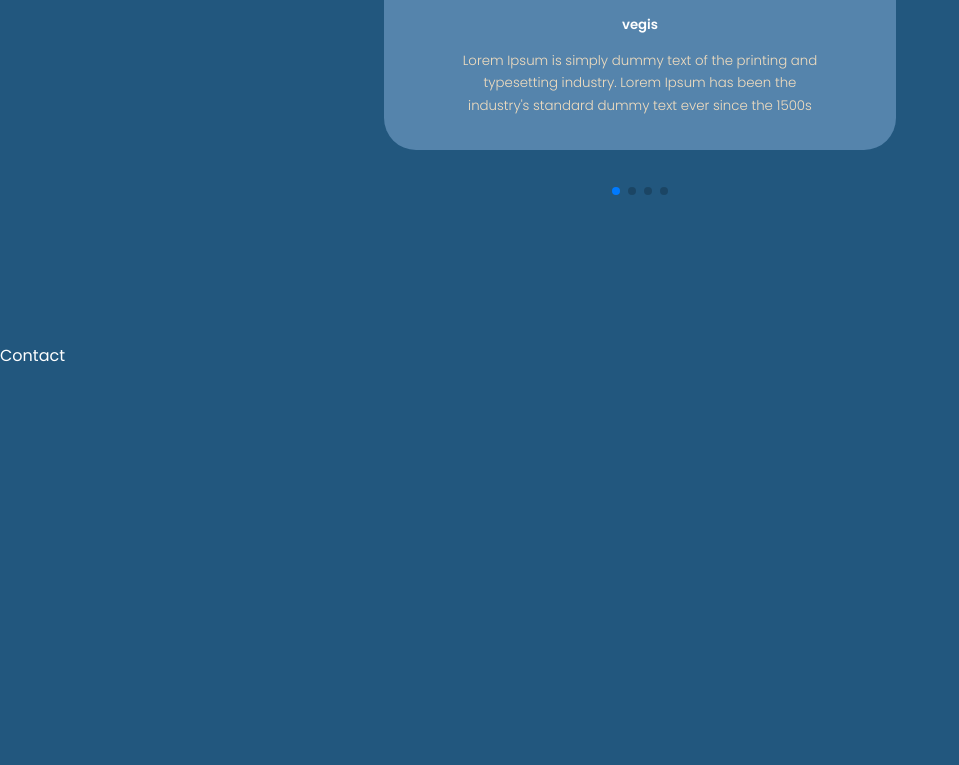
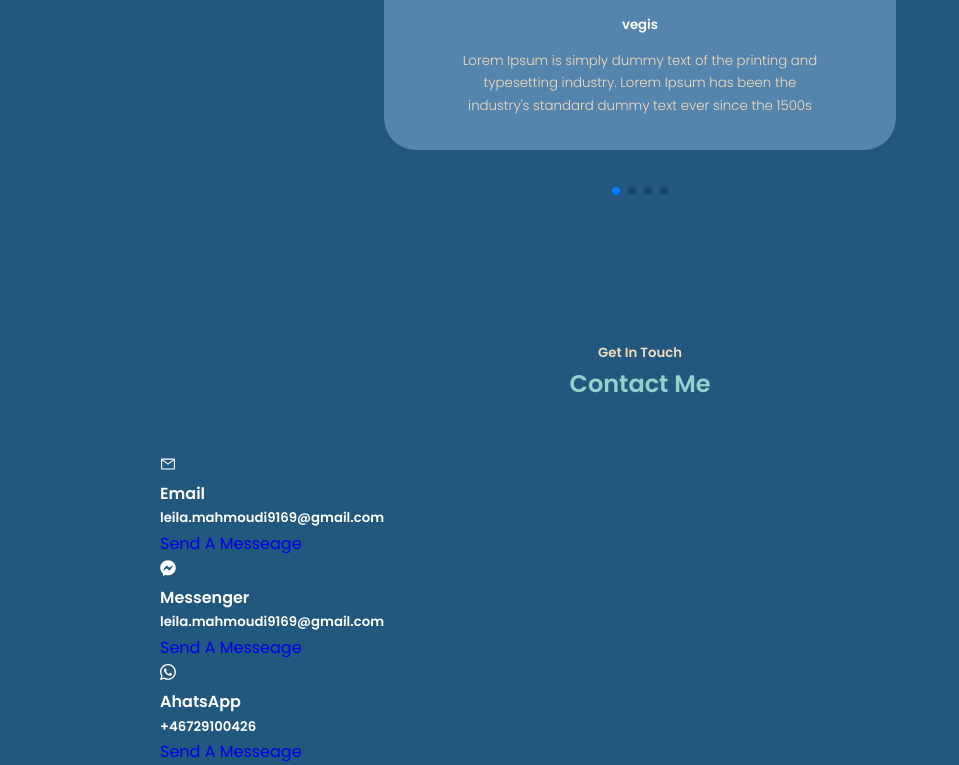
Before and after one commit to leilamahmoudi/portfolio-react-typescript-, a React (Create React App) app: page / in a window 1280 px wide. Shown: the part 4462-5227 px from the top of the page, without its empty margins (0-959 px from the left). Before the commit the page ends 4831 px from the top, so only its background shows below. Built offline with nearby package versions, Linux system fonts and the light colour scheme; a web font is replaced by a local one.

Commit message:
added contact options

```diff
--- a/src/components/contact/Contact.tsx
+++ b/src/components/contact/Contact.tsx
@@ -1,8 +1,52 @@
 import React from "react";
+import { AiOutlineMail } from "react-icons/ai";
+import { FaFacebookMessenger } from "react-icons/fa";
+import { BsWhatsapp } from "react-icons/bs";
 import "./contact.css";
 
 const Contact = () => {
-  return <section id="contact">Contact</section>;
+  return (
+    <section id="contact">
+      <h5>Get In Touch</h5>
+      <h2>Contact Me</h2>
+
+      <div className="container contact__container">
+        <div className="contact__options">
+          <article className="contact__option">
+            <AiOutlineMail />
+            <h4>Email</h4>
+            <h5>leila.mahmoudi9169@gmail.com</h5>
+            <a href="mailto:leila.mahmoudi9169@gmail.com" target="_blank">
+              Send A Messeage
+            </a>
+          </article>
+          <article className="contact__option">
+            <FaFacebookMessenger />
+            <h4>Messenger</h4>
+            <h5>leila.mahmoudi9169@gmail.com</h5>
+            <a
+              href="https://www.facebook.com/leila.mahmoudi.7739"
+              target="_blank"
+            >
+              Send A Messeage
+            </a>
+          </article>
+          <article className="contact__option">
+            <BsWhatsapp />
+            <h4>AhatsApp</h4>
+            <h5>+46729100426</h5>
+            <a
+              href="https://whatsapp.com/send?phone=+46729100426"
+              target="_blank"
+            >
+              Send A Messeage
+            </a>
+          </article>
+        </div>
+        <form action=""></form>
+      </div>
+    </section>
+  );
 };
 
 export default Contact;
```
